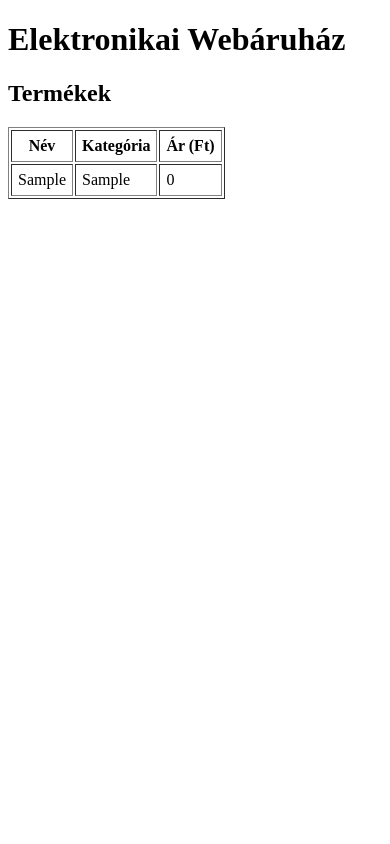
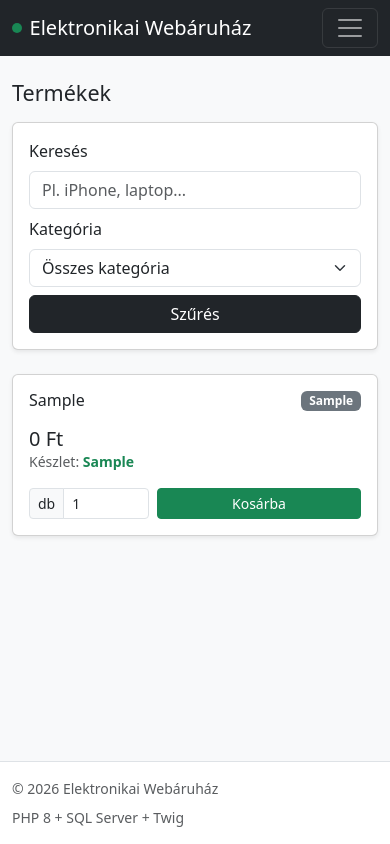
Before and after one commit to vadam992/webshop, a PHP site: page / in a window 390 px wide. Run offline with PHP 8.4, Linux system fonts and the light colour scheme; tables that the repository leaves empty or names only in its code hold one stand-in row (values such as "Sample post"); some libraries are stand-ins or nearby versions.

Commit message:
product list, filter and stlying with bootstrap

```diff
--- a/src/Controllers/ProductController.php
+++ b/src/Controllers/ProductController.php
@@ -2,17 +2,25 @@
 namespace App\Controllers;
 
 use App\Repositories\ProductRepository;
+use App\Repositories\CategoryRepository;
 use Twig\Environment;
 
 class ProductController
 {
     public function index(Environment $twig): void
     {
-        $repo = new ProductRepository();
-        $products = $repo->findAll();
+        $q = trim($_GET['q'] ?? '');
+        $catRaw = $_GET['category'] ?? '';
+        $categoryId = is_numeric($catRaw) ? (int)$catRaw : null;
+
+        $products = (new ProductRepository())->search($q, $categoryId);
+        $categories = (new CategoryRepository())->findAll();
 
         echo $twig->render('products.twig', [
-            'products' => $products
+            'products' => $products,
+            'categories' => $categories,
+            'q' => $q,
+            'selectedCategory' => $categoryId
         ]);
     }
 }
--- /dev/null
+++ b/src/Repositories/CategoryRepository.php
@@ -0,0 +1,13 @@
+<?php
+namespace App\Repositories;
+
+use App\Database\Db;
+
+class CategoryRepository
+{
+    public function findAll(): array
+    {
+        $sql = "SELECT Id, Nev, SzuloKategoriaId FROM Kategoriak ORDER BY Nev";
+        return Db::getConnection()->query($sql)->fetchAll();
+    }
+}
--- a/src/Repositories/ProductRepository.php
+++ b/src/Repositories/ProductRepository.php
@@ -2,24 +2,135 @@
 namespace App\Repositories;
 
 use App\Database\Db;
-use PDO;
 
 class ProductRepository
 {
-    public function findAll(): array
+    public function search(?string $q, ?int $categoryId): array
     {
         $sql = "
-            SELECT
-                t.Id,
-                t.Nev,
-                t.Ar,
-                k.Nev AS Kategoria
+            SELECT t.Id, t.Nev, t.Ar, t.Keszlet, k.Nev AS Kategoria
             FROM Termekek t
             JOIN Kategoriak k ON k.Id = t.KategoriaId
-            ORDER BY t.Nev
+            WHERE 1=1
         ";
 
-        $stmt = Db::getConnection()->query($sql);
+        $params = [];
+
+        if ($q !== null && $q !== '') {
+            $sql .= " AND t.Nev LIKE :q";
+            $params['q'] = '%' . $q . '%';
+        }
+
+        if ($categoryId !== null) {
+            $sql .= " AND t.KategoriaId = :cat";
+            $params['cat'] = $categoryId;
+        }
+
+        $sql .= " ORDER BY t.Nev";
+
+        $stmt = Db::getConnection()->prepare($sql);
+        $stmt->execute($params);
         return $stmt->fetchAll();
     }
+
+    public function findByIds(array $ids): array
+    {
+        if (count($ids) === 0) return [];
+
+        // Prepared IN lista (biztonságos)
+        $placeholders = implode(',', array_fill(0, count($ids), '?'));
+
+        $sql = "
+            SELECT t.Id, t.Nev, t.Ar, t.Keszlet, k.Nev AS Kategoria
+            FROM Termekek t
+            JOIN Kategoriak k ON k.Id = t.KategoriaId
+            WHERE t.Id IN ($placeholders)
+        ";
+
+        $stmt = \App\Database\Db::getConnection()->prepare($sql);
+        $stmt->execute(array_values($ids));
+        return $stmt->fetchAll();
+    }
+
+    public function findByIdsCheckout(array $ids): array
+    {
+        if (count($ids) === 0) return [];
+
+        $placeholders = implode(',', array_fill(0, count($ids), '?'));
+
+        $sql = "
+            SELECT Id, Nev, Ar, Keszlet
+            FROM Termekek
+            WHERE Id IN ($placeholders)
+        ";
+
+        $stmt = \App\Database\Db::getConnection()->prepare($sql);
+        $stmt->execute(array_values($ids));
+        return $stmt->fetchAll();
+    }
+
+    public function adminList(): array
+    {
+        $sql = "
+            SELECT t.Id, t.Nev, t.Ar, t.Keszlet, t.KategoriaId, k.Nev AS Kategoria
+            FROM Termekek t
+            JOIN Kategoriak k ON k.Id = t.KategoriaId
+            ORDER BY t.Id DESC
+        ";
+        return \App\Database\Db::getConnection()->query($sql)->fetchAll();
+    }
+
+    public function findById(int $id): ?array
+    {
+        $sql = "SELECT TOP 1 * FROM Termekek WHERE Id = :id";
+        $stmt = \App\Database\Db::getConnection()->prepare($sql);
+        $stmt->execute(['id' => $id]);
+        $row = $stmt->fetch();
+        return $row ?: null;
+    }
+
+    public function createProduct(string $name, ?string $desc, float $price, int $stock, int $categoryId): int
+    {
+        $sql = "
+            INSERT INTO Termekek (Nev, Leiras, Ar, Keszlet, KategoriaId)
+            OUTPUT INSERTED.Id AS id
+            VALUES (:nev, :leiras, :ar, :keszlet, :kat);
+        ";
+        $stmt = \App\Database\Db::getConnection()->prepare($sql);
+        $stmt->execute([
+            'nev' => $name,
+            'leiras' => $desc,
+            'ar' => $price,
+            'keszlet' => $stock,
+            'kat' => $categoryId
+        ]);
+        return (int)$stmt->fetch()['id'];
+    }
+
+    public function updateProduct(int $id, string $name, ?string $desc, float $price, int $stock, int $categoryId): void
+    {
+        $sql = "
+            UPDATE Termekek
+            SET Nev=:nev, Leiras=:leiras, Ar=:ar, Keszlet=:keszlet, KategoriaId=:kat
+            WHERE Id=:id
+        ";
+        $stmt = \App\Database\Db::getConnection()->prepare($sql);
+        $stmt->execute([
+            'id' => $id,
+            'nev' => $name,
+            'leiras' => $desc,
+            'ar' => $price,
+            'keszlet' => $stock,
+            'kat' => $categoryId
+        ]);
+    }
+
+    public function deleteProduct(int $id): void
+    {
+        $sql = "DELETE FROM Termekek WHERE Id = :id";
+        $stmt = \App\Database\Db::getConnection()->prepare($sql);
+        $stmt->execute(['id' => $id]);
+    }
+
+
 }
--- a/src/View/base.twig
+++ b/src/View/base.twig
@@ -1,18 +1,103 @@
-<!DOCTYPE html>
+<!doctype html>
 <html lang="hu">
 <head>
-    <meta charset="UTF-8">
-    <title>{% block title %}Webshop{% endblock %}</title>
+  <meta charset="UTF-8">
+  <meta name="viewport" content="width=device-width, initial-scale=1">
+  <title>{% block title %}Webshop{% endblock %}</title>
+
+  {# Bootstrap 5 CSS #}
+  <link href="https://cdn.jsdelivr.net/npm/bootstrap@5.3.3/dist/css/bootstrap.min.css" rel="stylesheet">
+  <link rel="stylesheet" href="/assets/css/style.css">
+  <link rel="icon" type="image/svg+xml" href="/assets/favicon.svg">
+
+  {# Opcionális saját stílus #}
+  <style>
+    .brand-dot { width: .6rem; height: .6rem; border-radius: 999px; display:inline-block; margin-right:.5rem; }
+  </style>
 </head>
-<body>
 
-<header>
-    <h1>Elektronikai Webáruház</h1>
-</header>
+<body class="bg-light d-flex flex-column min-vh-100">
 
-<main>
-    {% block content %}{% endblock %}
+<nav class="navbar navbar-expand-lg navbar-dark bg-dark">
+  <div class="container">
+    <a class="navbar-brand d-flex align-items-center" href="/products">
+      <span class="brand-dot bg-success"></span>
+      Elektronikai Webáruház
+    </a>
+
+    <button class="navbar-toggler" type="button"
+            data-bs-toggle="collapse" data-bs-target="#mainNav"
+            aria-controls="mainNav" aria-expanded="false" aria-label="Menü">
+      <span class="navbar-toggler-icon"></span>
+    </button>
+
+    <div class="collapse navbar-collapse" id="mainNav">
+      <ul class="navbar-nav ms-auto align-items-lg-center gap-lg-2">
+
+        {% if user and user.role == 'ADMIN' %}
+          <li class="nav-item">
+            <a class="nav-link" href="/admin">Admin</a>
+          </li>
+        {% endif %}
+
+        {% if user %}
+          <li class="nav-item">
+            <span class="navbar-text text-white-50">
+              Szia, <strong class="text-white">{{ user.name }}</strong>!
+            </span>
+          </li>
+
+          <li class="nav-item">
+            <a class="nav-link" href="/profile">Profil</a>
+          </li>
+
+          <li class="nav-item">
+            <a class="nav-link" href="/orders">Rendeléseim</a>
+          </li>
+
+          <li class="nav-item">
+            <a class="nav-link" href="/cart">
+              Kosár
+              <span class="badge bg-success ms-1">{{ cartCount }}</span>
+            </a>
+          </li>
+
+          <li class="nav-item">
+            <a class="nav-link" href="/checkout">Checkout</a>
+          </li>
+
+          <li class="nav-item">
+            <a class="btn btn-outline-light btn-sm ms-lg-2" href="/logout">Kijelentkezés</a>
+          </li>
+
+        {% else %}
+          <li class="nav-item">
+            <a class="nav-link" href="/register">Regisztráció</a>
+          </li>
+          <li class="nav-item">
+            <a class="btn btn-success btn-sm ms-lg-2" href="/login">Belépés</a>
+          </li>
+        {% endif %}
+
+      </ul>
+    </div>
+  </div>
+</nav>
+
+<main class="container py-4 flex-fill">
+  {% block content %}{% endblock %}
 </main>
 
+<footer class="border-top bg-white mt-auto">
+  <div class="container py-3 small text-muted d-flex justify-content-between flex-wrap gap-2">
+    <span>© {{ "now"|date("Y") }} Elektronikai Webáruház</span>
+    <span>PHP 8 + SQL Server + Twig</span>
+  </div>
+</footer>
+
+{# Bootstrap 5 JS (togglerhez kell) #}
+<script src="https://cdn.jsdelivr.net/npm/bootstrap@5.3.3/dist/js/bootstrap.bundle.min.js"></script>
+
+{% block scripts %}{% endblock %}
 </body>
 </html>
--- a/src/View/products.twig
+++ b/src/View/products.twig
@@ -1,23 +1,97 @@
 {% extends "base.twig" %}
-
-{% block title %}Terméklista{% endblock %}
+{% block title %}Termékek{% endblock %}
 
 {% block content %}
-<h2>Termékek</h2>
+<div class="d-flex flex-wrap justify-content-between align-items-center gap-2 mb-3">
+  <h2 class="h4 mb-0">Termékek</h2>
+</div>
 
-<table border="1" cellpadding="6">
-    <tr>
-        <th>Név</th>
-        <th>Kategória</th>
-        <th>Ár (Ft)</th>
-    </tr>
+<div class="card shadow-sm mb-4">
+  <div class="card-body">
+    <form method="get" action="/products" class="row g-2 align-items-end">
+      <div class="col-12 col-md-6">
+        <label class="form-label">Keresés</label>
+        <input class="form-control" name="q" placeholder="Pl. iPhone, laptop..." value="{{ q|e }}">
+      </div>
 
+      <div class="col-12 col-md-4">
+        <label class="form-label">Kategória</label>
+        <select class="form-select" name="category">
+          <option value="">Összes kategória</option>
+          {% for c in categories %}
+            <option value="{{ c.Id }}" {% if selectedCategory == c.Id %}selected{% endif %}>
+              {{ c.Nev }}
+            </option>
+          {% endfor %}
+        </select>
+      </div>
+
+      <div class="col-12 col-md-2 d-grid">
+        <button class="btn btn-dark" type="submit">Szűrés</button>
+      </div>
+    </form>
+  </div>
+</div>
+
+{% if products|length == 0 %}
+  <div class="alert alert-info">Nincs találat.</div>
+{% else %}
+
+  <div class="row g-3">
     {% for p in products %}
-        <tr>
-            <td>{{ p.Nev }}</td>
-            <td>{{ p.Kategoria }}</td>
-            <td>{{ p.Ar|number_format(0, '.', ' ') }}</td>
-        </tr>
+      <div class="col-12 col-sm-6 col-lg-4 col-xl-3">
+        <div class="card h-100 shadow-sm">
+          <div class="card-body d-flex flex-column">
+            <div class="d-flex justify-content-between align-items-start gap-2 mb-2">
+              <h3 class="h6 mb-0">{{ p.Nev }}</h3>
+              <span class="badge text-bg-secondary">{{ p.Kategoria }}</span>
+            </div>
+
+            <div class="mt-2">
+              <div class="h5 mb-0">
+                {{ p.Ar|number_format(0, '.', ' ') }} Ft
+              </div>
+              <div class="small text-muted">
+                Készlet:
+                {% if p.Keszlet > 0 %}
+                  <span class="text-success fw-semibold">{{ p.Keszlet }}</span>
+                {% else %}
+                  <span class="text-danger fw-semibold">Nincs készleten</span>
+                {% endif %}
+              </div>
+            </div>
+
+            <div class="mt-auto pt-3">
+              {% if p.Keszlet > 0 %}
+                <form method="post" action="/cart/add" class="d-flex gap-2 align-items-center">
+                  <input type="hidden" name="product_id" value="{{ p.Id }}">
+
+                  <div class="input-group input-group-sm" style="max-width: 120px;">
+                    <span class="input-group-text">db</span>
+                    <input
+                      type="number"
+                      name="qty"
+                      class="form-control"
+                      value="1"
+                      min="1"
+                      max="{{ p.Keszlet }}">
+                  </div>
+
+                  <button class="btn btn-success btn-sm flex-grow-1" type="submit">
+                    Kosárba
+                  </button>
+                </form>
+              {% else %}
+                <button class="btn btn-outline-secondary btn-sm w-100" type="button" disabled>
+                  Nem elérhető
+                </button>
+              {% endif %}
+            </div>
+          </div>
+        </div>
+      </div>
     {% endfor %}
-</table>
+  </div>
+
+{% endif %}
 {% endblock %}
```
